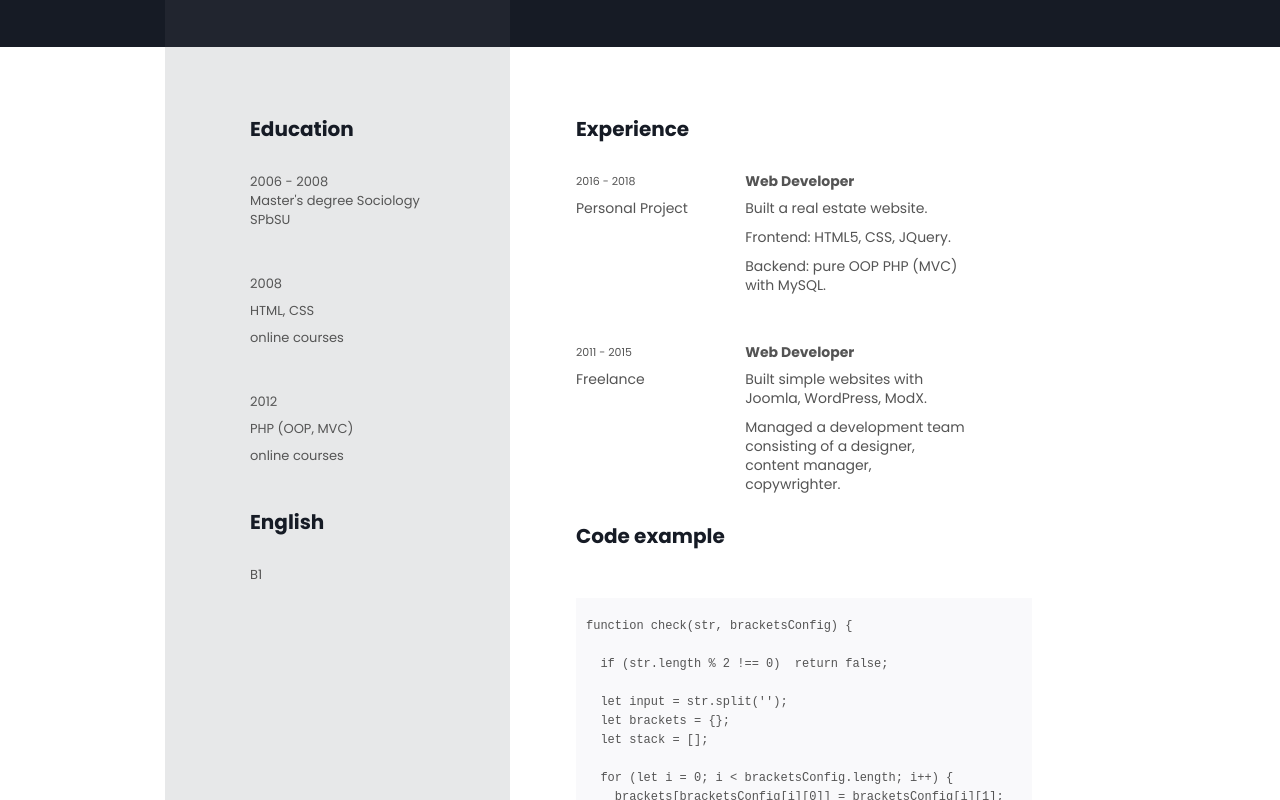
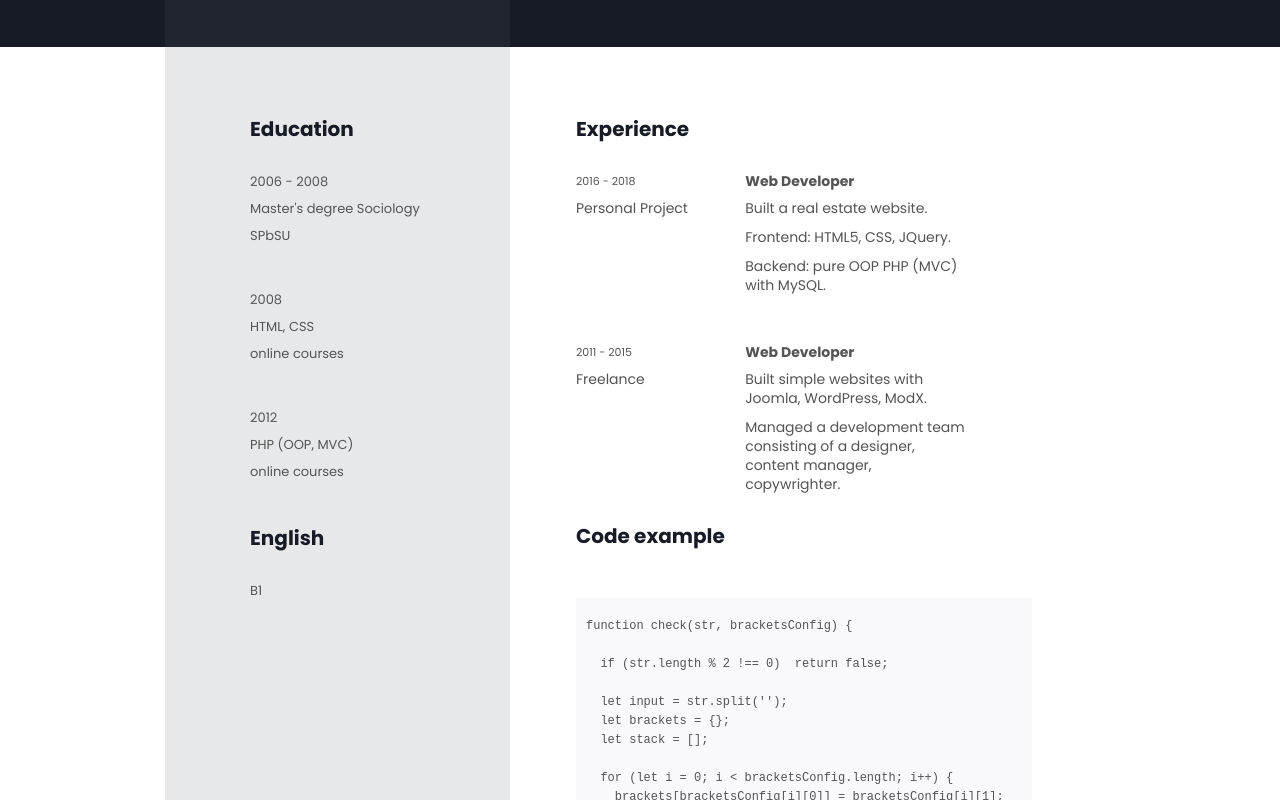
Before and after one commit to VitaliyStepanovich/rsschool-cv, a plain HTML site: page index.html in a window 1280 px wide. Shown: the part 549-1349 px from the top of the page. Drawn offline with Linux system fonts and the light colour scheme.

Commit message:
fix: typo

```diff
--- a/index.html
+++ b/index.html
@@ -61,23 +61,23 @@
         <h3 class="education__title">Education</h3>
         <ul class="education__list">
           <li class="education__item">
-            <div class="education__item-line">2006 - 2008</в>
-            <div class="education__item-line">Master's degree Sociology</в>
-            <div class="education__item-line">SPbSU</в>
+            <span class="education__item-line">2006 - 2008</span>
+            <span class="education__item-line">Master's degree Sociology</span>
+            <span class="education__item-line">SPbSU</span>
           </li>
           <li class="education__item">
-            <div class="education__item-line">2008</div>
-            <div class="education__item-line">HTML, CSS</div>
-            <div class="education__item-line">online courses</div>
+            <span class="education__item-line">2008</span>
+            <span class="education__item-line">HTML, CSS</span>
+            <span class="education__item-line">online courses</span>
           </li>
           <li class="education__item">
-            <div class="education__item-line">2012</div>
-            <div class="education__item-line">PHP (OOP, MVC)</div>
-            <div class="education__item-line">online courses</div>
+            <span class="education__item-line">2012</span>
+            <span class="education__item-line">PHP (OOP, MVC)</span>
+            <span class="education__item-line">online courses</span>
           </li>
           <li class="education__item">
             <h3>English</h3>
-            <div class="education__item-line">B1</div>
+            <span class="education__item-line">B1</span>
           </li>
         </ul>
       </aside>
@@ -93,13 +93,13 @@
             </div>
             <div class="cell">
              <span class="experience__position">Web Developer</span>
-             <span class="experience__description">
+             <div class="experience__description">
               <ul class="experience__description">
                 <li class="experience__description-item">Built a real estate website.</li>
                 <li class="experience__description-item">Frontend: HTML5, CSS, JQuery.</li>
                 <li class="experience__description-item">Backend: pure OOP PHP (MVC) with MySQL.</li>
                </ul>
-             </span>
+             </div>
             </div>
           </div>
           <div class="row">
@@ -114,7 +114,6 @@
                <li class="experience__description-item">Managed a development team consisting of a designer, content manager, copywrighter.</li>
               </ul>
             </div>
-
         </div>
       </section>
       <section class="code">
```
